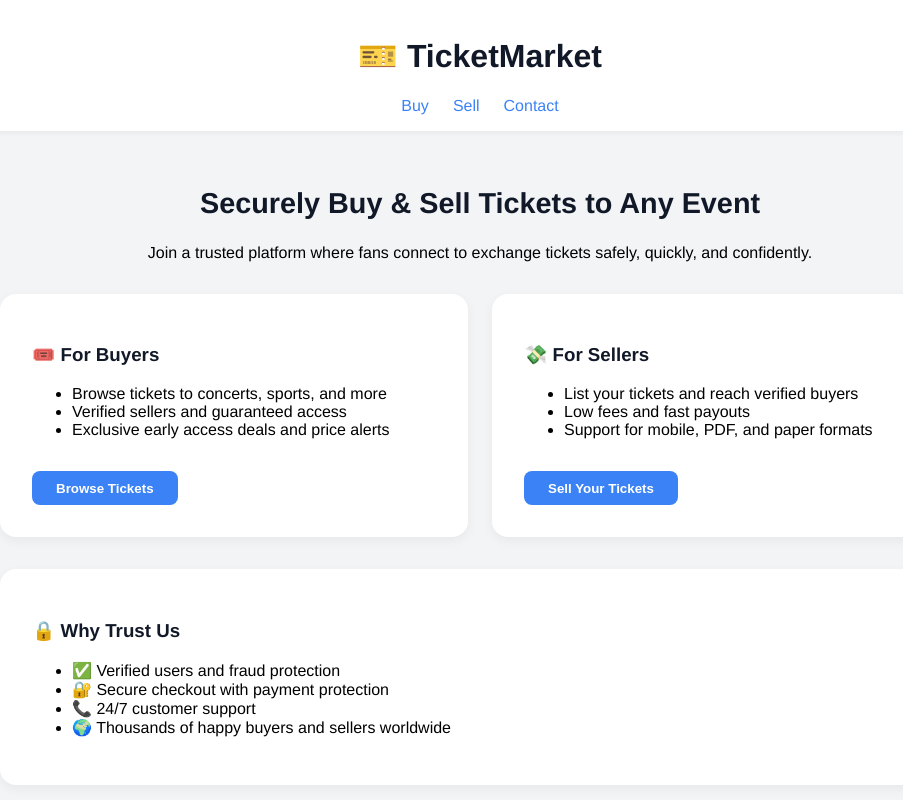
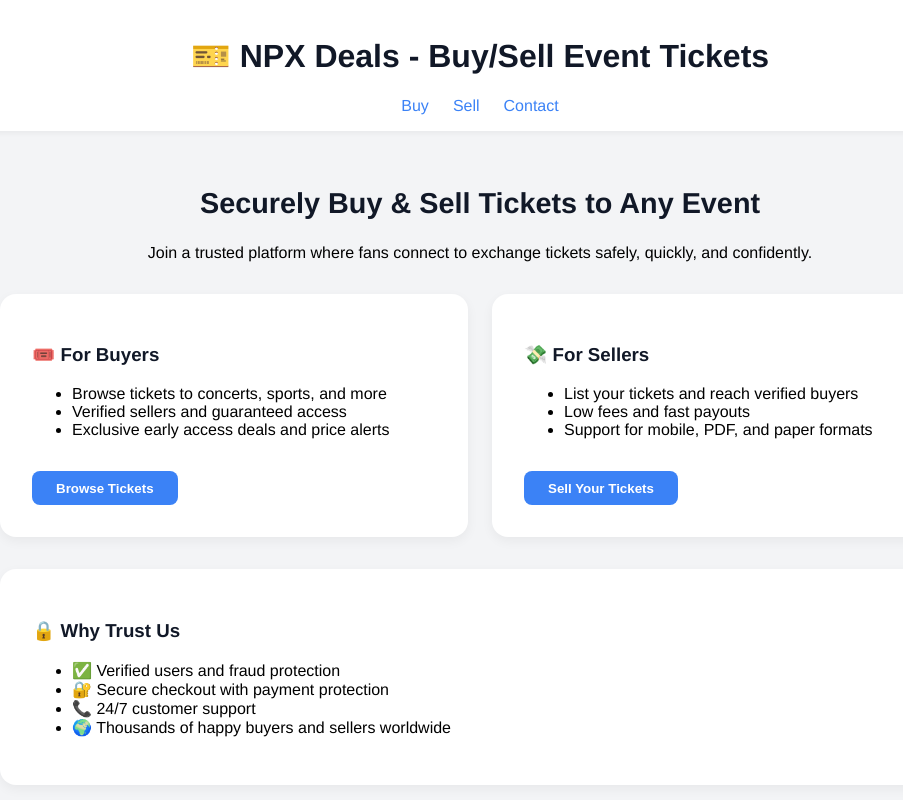
Before and after one commit to ticketgit/ticket-marketplace, a React (Create React App) app: page / in a window 1280 px wide. Shown: the top 800 px of the page, without its empty margins (160-1063 px from the left). Built offline with nearby package versions, Linux system fonts and the light colour scheme.

Commit message:
Update App.js

```diff
--- a/src/App.js
+++ b/src/App.js
@@ -4,7 +4,7 @@ export default function App() {
   return (
     <div>
       <header style={{ padding: "1rem", backgroundColor: "#ffffff", boxShadow: "0 2px 6px rgba(0,0,0,0.05)", textAlign: "center" }}>
-        <h1 style={{ fontSize: "2rem" }}>🎫 TicketMarket</h1>
+        <h1 style={{ fontSize: "2rem" }}>🎫 NPX Deals - Buy/Sell Event Tickets</h1>
         <nav style={{ marginTop: "0.5rem" }}>
           <a href="#buy">Buy</a>
           <a href="#sell">Sell</a>
```
